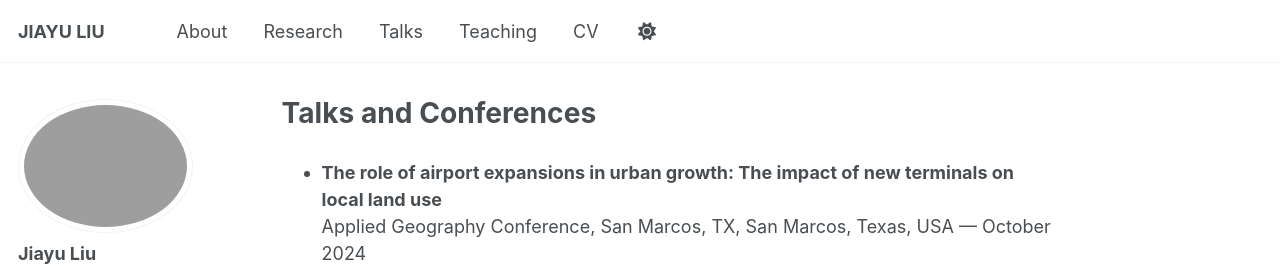
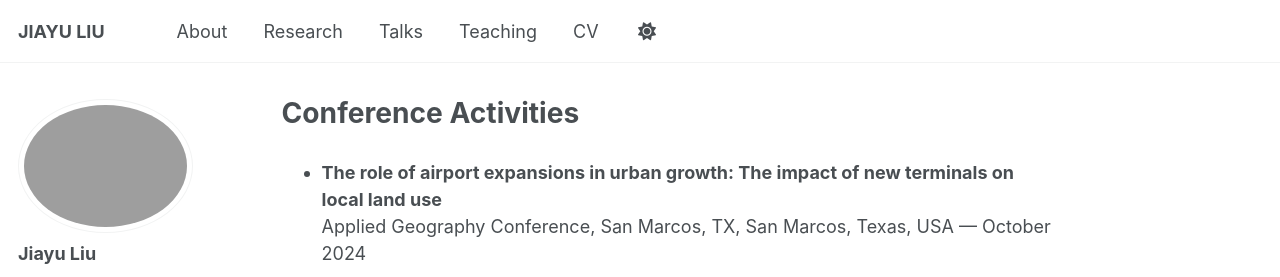
Before and after one commit to liu3309/liu3309.github.io, a Jekyll site: the page built from _pages/talks.html, in a window 1280 px wide and 1053 px high. Shown: the top 277 px of the window. Built offline with Jekyll 4.4.1, drawn with Linux system fonts in a browser that asks for light colours; some web fonts are replaced; a script that is not in the unit is left out.

Commit message:
Rename title from 'Talks and Conferences' to 'Conference Activities'

```diff
--- a/_pages/talks.html
+++ b/_pages/talks.html
@@ -1,6 +1,6 @@
 ---
 layout: single
-title: "Talks and Conferences"
+title: "Conference Activities"
 permalink: /talks/
 author_profile: true
 classes: wide
```
